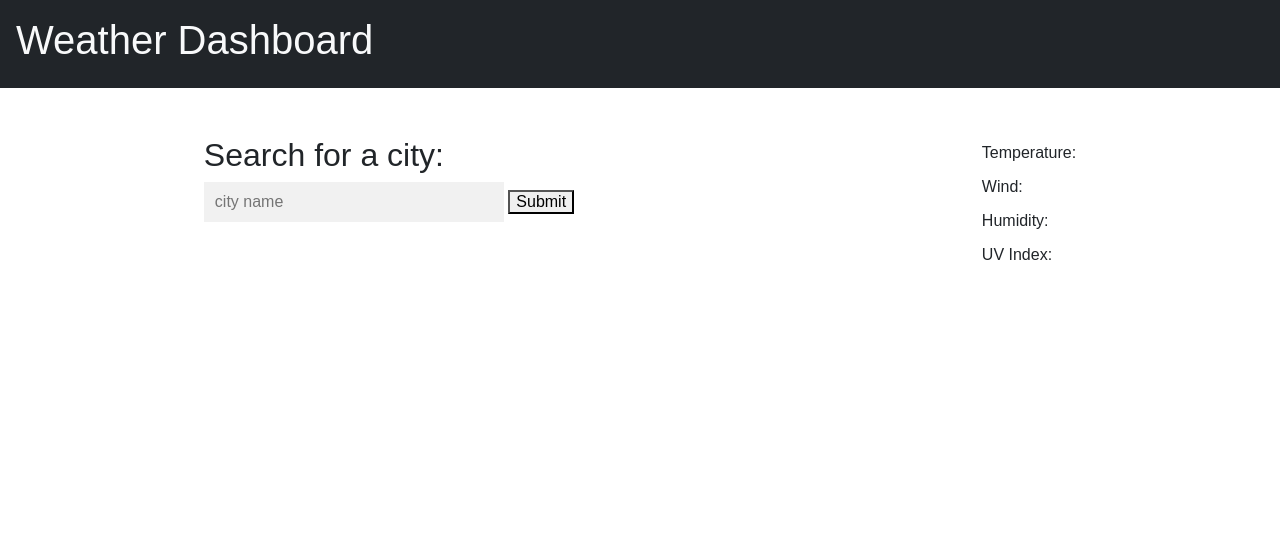
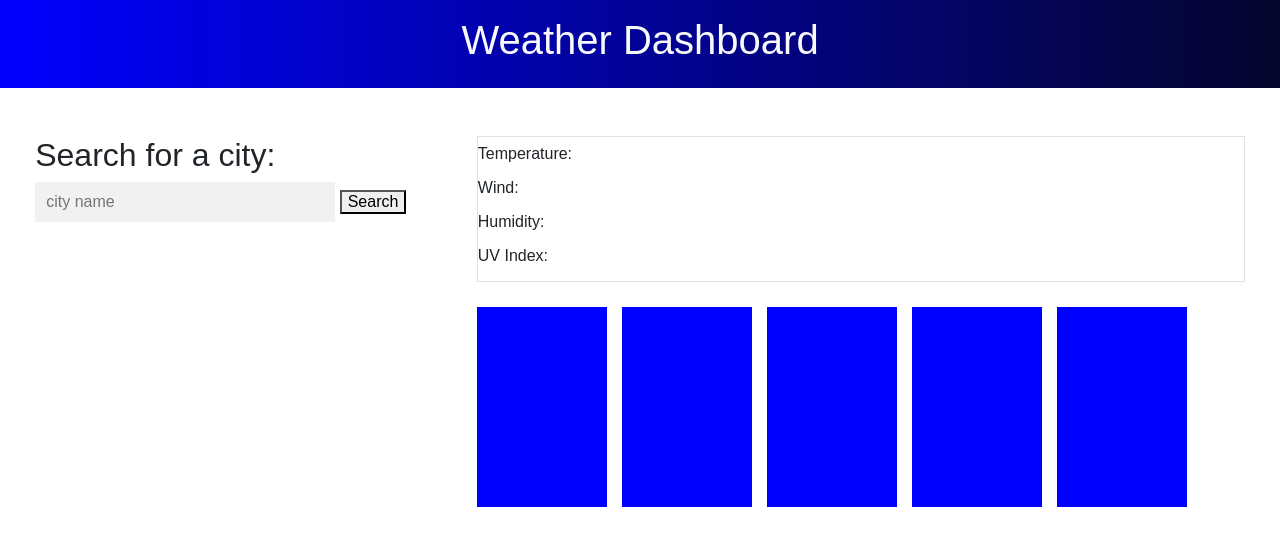
Before and after one commit to shanep42/jupiter-marvel-weather-dash, a plain HTML site: page index.html in a window 1280 px wide. Drawn offline with nearby package versions, Linux system fonts and the light colour scheme.

Commit message:
Changes some style elements and begins 5-day-forecast api integration

```diff
--- a/assets/css/style.css
+++ b/assets/css/style.css
@@ -1,6 +1,10 @@
 * { box-sizing: border-box; }
 body {
   font: 16px Arial;
+}
+
+header {
+  background-image: linear-gradient(to right, blue, rgb(5, 5, 46));
 }
 
 .side-by-side {
@@ -53,3 +57,23 @@ input[type=submit] {
   background-color: DodgerBlue !important;
   color: #ffffff;
 }
+
+#info-display-area {
+  width: 60%
+}
+
+.forecast-card {
+  display: inline-block;
+  margin-top: 25px;
+  margin-right: 10px;
+  width: 17%;
+  height: 200px;
+  background-color: blue;
+  color: white;
+  font-weight: bold;
+}
+
+#search-bar-area {
+  display:flex;
+  flex-wrap: nowrap;
+}
--- a/assets/js/script.js
+++ b/assets/js/script.js
@@ -17,6 +17,7 @@ var searchHistory = [];
 
 var city;
 
+// Autocomplete function for search bar, slightly modified from W3Schools example snippet why
 function autocomplete(inp, arr) {
     /*the autocomplete function takes two arguments,
     the text field element and an array of possible autocompleted values:*/
@@ -118,7 +119,7 @@ function getCity(){
   city = document.getElementById("myInput").value
   console.log("City:", city)
   if (city != undefined && city != ""){
-    fetch(queryURL + city + "&appid=" + APIKey)
+    fetch(queryURL + city + "&appid=" + APIKey + "&units=imperial")
     .then((response) => response.json())
     .then((data) => {
     console.log("Data:", data)
@@ -140,9 +141,13 @@ function display (data){
   }
 
   console.log(data.clouds)
-  //TODO: Why does this work in the If statement above and not here?
-  $('cityNameAndDate').text(city + today)
-  console.log(city)
+  $('#cityNameAndDate').text(city + "   (" + today + ")")
+  $('#temperature').text("Temperature: " + data.main.temp + "℉");
+  $('#windspeed').text("Wind: " + data.wind.speed + " MPH");
+  $('#humidity').text("Humidity: " + data.main.humidity + "%" );
+  $('#UVindex').text()
+
+
 }
 
 autocomplete(document.getElementById("myInput"), city_names);
--- a/index.html
+++ b/index.html
@@ -11,8 +11,8 @@
     <title>Weather Dashboard</title>
 </head>
 <body>
-    <header class="container-fluid bg-dark text-light mb-5 p-3">
-        <h1>Weather Dashboard</h1>
+    <header class="container-fluid text-light mb-5 p-3">
+        <h1 class="d-flex justify-content-center">Weather Dashboard</h1>
     </header>
     <div class = "side-by-side">
         <div id="searchbar-area">
@@ -20,18 +20,24 @@
                 <div class="autocomplete" style="width:300px;">
                   <input id="myInput" type="text" name="citySearch" placeholder="city name">
                 </div>
-                <button id="search-button">Submit</button>
+                <button id="search-button">Search</button>
                 <div id="search-history-area"></div>
         </div>
         <div id="info-display-area">
-            <div id="current-info-area" class="">
+            <div id="current-info-area" class="border">
                 <h3 id="cityNameAndDate"></h3>
                     <p id="temperature">Temperature:</p>
                     <p id="windspeed">Wind:</p>
                     <p id="humidity">Humidity:</p>
                     <p id="UVindex">UV Index:</p>
             </div>
-            <div id="five-day-forecast-area"></div>
+            <div id="five-day-forecast-area">
+                <div class = "forecast-card"></div>
+                <div class = "forecast-card"></div>
+                <div class = "forecast-card"></div>
+                <div class = "forecast-card"></div>
+                <div class = "forecast-card"></div>
+            </div>
     </div>
     </div>
     <!-- Custom JS -->
```
